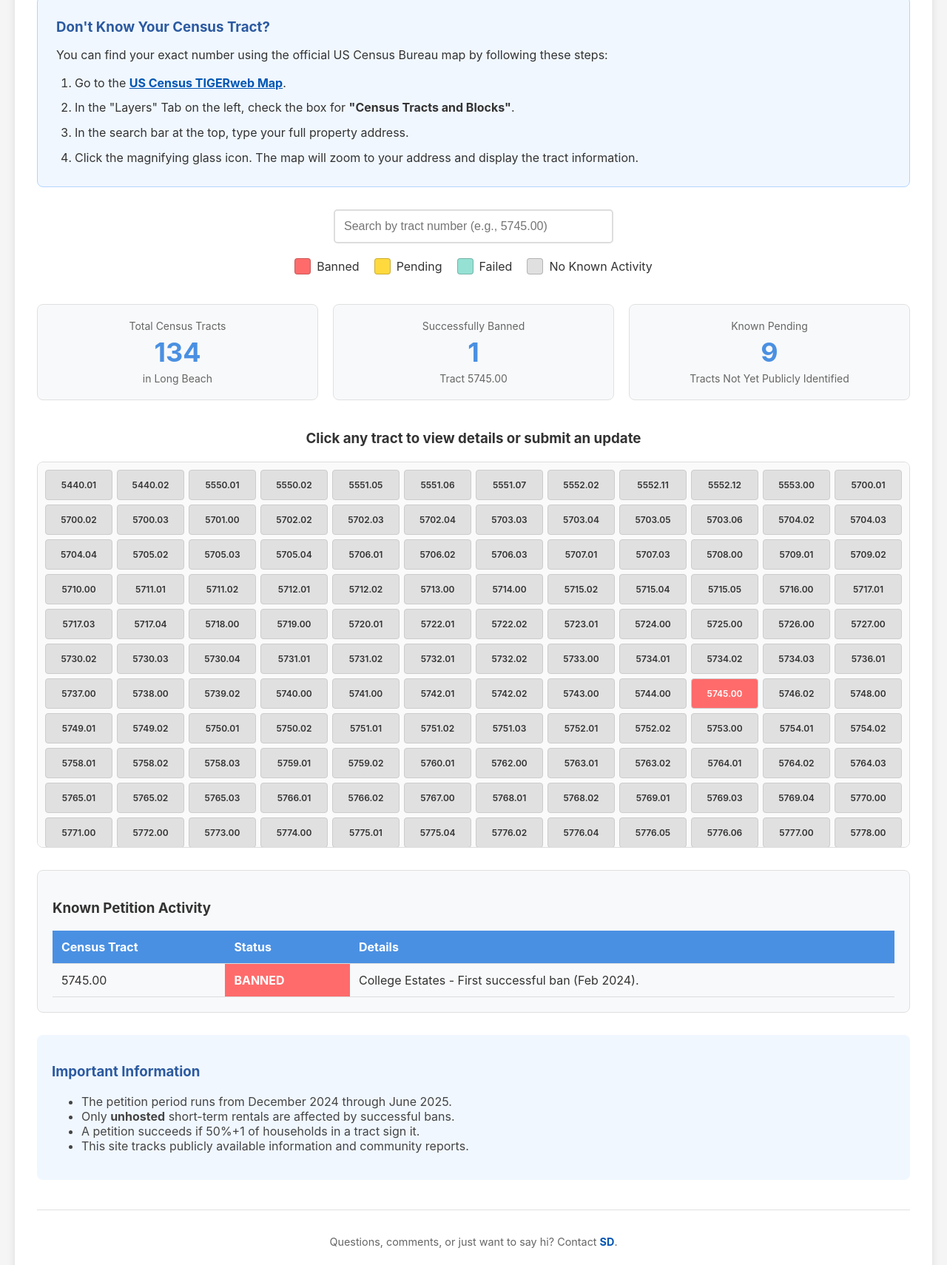
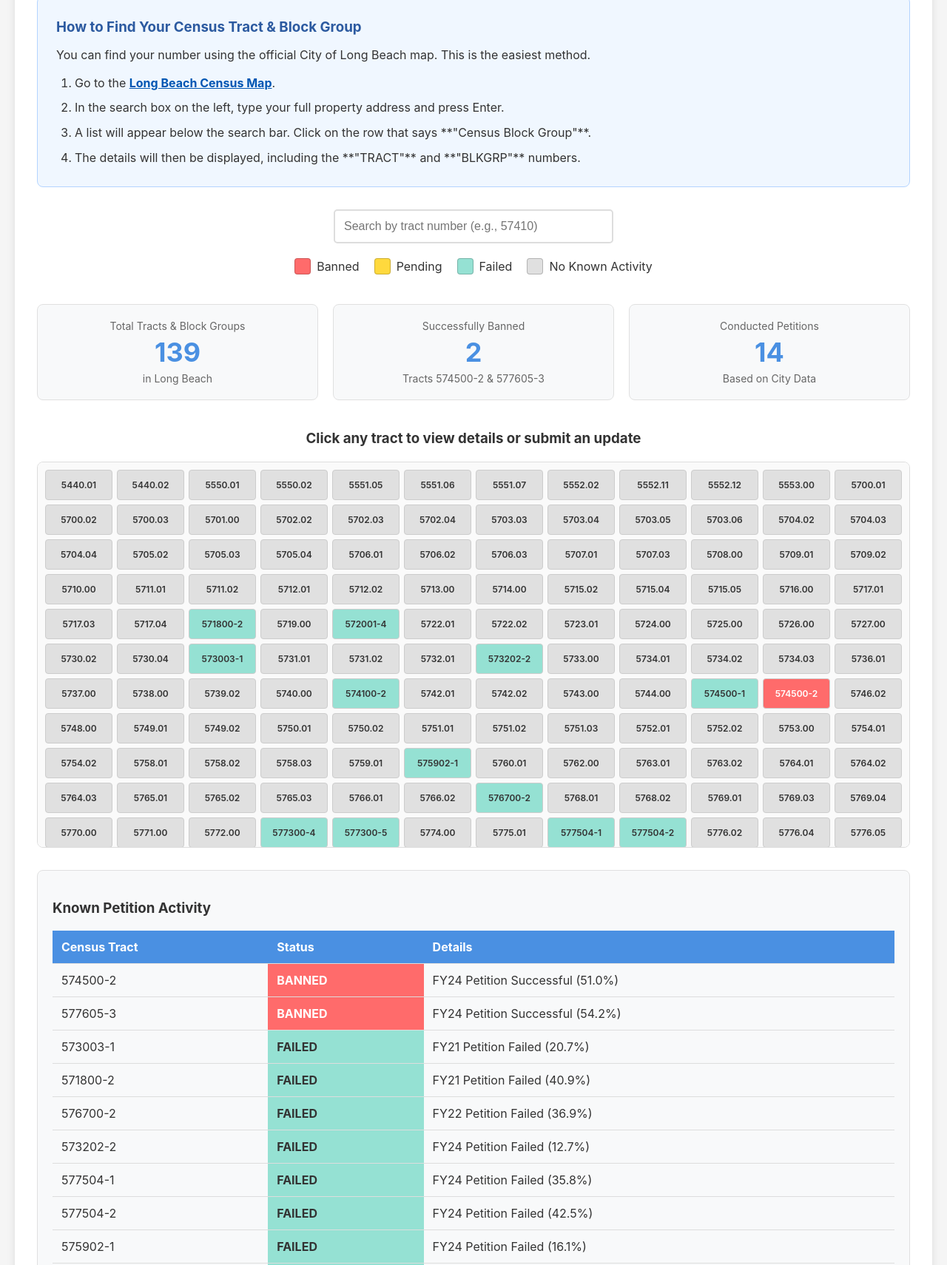
Before and after one commit to 3piecechickendinner/longbeach-str-tracker, a website built with Vite: page index.html in a window 1280 px wide. Shown: the part 184-1894 px from the top of the page at 74% size. Built offline with nearby package versions, Linux system fonts and the light colour scheme.

Commit message:
added more information about census tract and block group

```diff
--- a/index.html
+++ b/index.html
@@ -24,18 +24,18 @@
         <p class="subtitle">Track the status of unhosted Short-Term Rental petitions across all 134 census tracts.</p>
 
         <div class="instruction-box">
-          <h3>Don't Know Your Census Tract?</h3>
-          <p>You can find your exact number using the official US Census Bureau map by following these steps:</p>
+          <h3>How to Find Your Census Tract & Block Group</h3>
+          <p>You can find your number using the official City of Long Beach map. This is the easiest method.</p>
           <ol>
-            <li>Go to the <a href="https://tigerweb.geo.census.gov/tigerweb/" target="_blank" rel="noopener noreferrer">US Census TIGERweb Map</a>.</li>
-            <li>In the "Layers" Tab on the left, check the box for <strong>"Census Tracts and Blocks"</strong>.</li>
-            <li>In the search bar at the top, type your full property address.</li>
-            <li>Click the magnifying glass icon. The map will zoom to your address and display the tract information.</li>
+            <li>Go to the <a href="https://longbeachca.maps.arcgis.com/apps/webappviewer/index.html?id=a317d15dea8c49038287de63f8cd247d" target="_blank" rel="noopener noreferrer">Long Beach Census Map</a>.</li>
+            <li>In the search box on the left, type your full property address and press Enter.</li>
+            <li>A list will appear below the search bar. Click on the row that says **"Census Block Group"**.</li>
+            <li>The details will then be displayed, including the **"TRACT"** and **"BLKGRP"** numbers.</li>
           </ol>
         </div>
 
         <div class="controls">
-            <input type="text" class="search-box" id="searchBox" placeholder="Search by tract number (e.g., 5745.00)">
+            <input type="text" class="search-box" id="searchBox" placeholder="Search by tract number (e.g., 57410)">
         </div>
 
         <div class="legend">
@@ -48,18 +48,18 @@
         <div class="stats-grid">
           <div class="stat-card">
               <div class="stat-label">Total Census Tracts</div>
-                <div class="stat-number">134</div>
+              <div class="stat-number">138</div>
               <div class="stat-label">in Long Beach</div>
           </div>
           <div class="stat-card">
               <div class="stat-label">Successfully Banned</div>
-                <div class="stat-number" id="banned-count">1</div>
-                <div class="stat-label">Tract 5745.00</div>
+              <div class="stat-number" id="banned-count">2</div>
+              <div class="stat-label">Tracts 574500-2 & 577605-3</div>
           </div>
           <div class="stat-card">
-                <div class="stat-label">Known Pending</div>
-                <div class="stat-number">9</div>
-                <div class="stat-label">Tracts Not Yet Publicly Identified</div>
+              <div class="stat-label">Conducted Petitions</div>
+              <div class="stat-number" id="conducted-count">14</div>
+              <div class="stat-label">Based on City Data</div>
           </div>
       </div>
 
--- a/src/data.js
+++ b/src/data.js
@@ -1,32 +1,47 @@
-// All 134 Long Beach census tracts
-export const allTracts = [
-    "5440.01", "5440.02", "5550.01", "5550.02", "5551.05", "5551.06", "5551.07",
-    "5552.02", "5552.11", "5552.12", "5553.00", "5700.01", "5700.02", "5700.03",
-    "5701.00", "5702.02", "5702.03", "5702.04", "5703.03", "5703.04", "5703.05",
-    "5703.06", "5704.02", "5704.03", "5704.04", "5705.02", "5705.03", "5705.04",
-    "5706.01", "5706.02", "5706.03", "5707.01", "5707.03", "5708.00", "5709.01",
-    "5709.02", "5710.00", "5711.01", "5711.02", "5712.01", "5712.02", "5713.00",
-    "5714.00", "5715.02", "5715.04", "5715.05", "5716.00", "5717.01", "5717.03",
-    "5717.04", "5718.00", "5719.00", "5720.01", "5722.01", "5722.02", "5723.01",
-    "5724.00", "5725.00", "5726.00", "5727.00", "5730.02", "5730.03", "5730.04",
-    "5731.01", "5731.02", "5732.01", "5732.02", "5733.00", "5734.01", "5734.02",
-    "5734.03", "5736.01", "5737.00", "5738.00", "5739.02", "5740.00", "5741.00",
-    "5742.01", "5742.02", "5743.00", "5744.00", "5745.00", "5746.02", "5748.00",
-    "5749.01", "5749.02", "5750.01", "5750.02", "5751.01", "5751.02", "5751.03",
-    "5752.01", "5752.02", "5753.00", "5754.01", "5754.02", "5758.01", "5758.02",
-    "5758.03", "5759.01", "5759.02", "5760.01", "5762.00", "5763.01", "5763.02",
-    "5764.01", "5764.02", "5764.03", "5765.01", "5765.02", "5765.03", "5766.01",
-    "5766.02", "5767.00", "5768.01", "5768.02", "5769.01", "5769.03", "5769.04",
-    "5770.00", "5771.00", "5772.00", "5773.00", "5774.00", "5775.01", "5775.04",
-    "5776.02", "5776.04", "5776.05", "5776.06", "5777.00", "5778.00", "5779.00",
+// Official data from Petitions Conducted PDF
+export const tractStatus = {
+    // Successful
+    "574500-2": { status: "banned", details: "FY24 Petition Successful (51.0%)" },
+    "577605-3": { status: "banned", details: "FY24 Petition Successful (54.2%)" },
+    // Failed
+    "573003-1": { status: "failed", details: "FY21 Petition Failed (20.7%)" },
+    "571800-2": { status: "failed", details: "FY21 Petition Failed (40.9%)" },
+    "576700-2": { status: "failed", details: "FY22 Petition Failed (36.9%)" },
+    "573202-2": { status: "failed", details: "FY24 Petition Failed (12.7%)" },
+    "577504-1": { status: "failed", details: "FY24 Petition Failed (35.8%)" },
+    "577504-2": { status: "failed", details: "FY24 Petition Failed (42.5%)" },
+    "575902-1": { status: "failed", details: "FY24 Petition Failed (16.1%)" },
+    "574500-1": { status: "failed", details: "FY24 Petition Failed (34.2%)" },
+    "574100-2": { status: "failed", details: "FY24 Petition Failed (48.6%)" },
+    "577300-4": { status: "failed", details: "FY24 Petition Failed (31.8%)" },
+    "577300-5": { status: "failed", details: "FY24 Petition Failed (32.2%)" },
+    "572001-4": { status: "failed", details: "FY25 Petition Failed (40.9%)" },
+  };
+
+  // This is the corrected, consolidated list of all tracts and block groups to display.
+  export const allTracts = [
+    "5440.01", "5440.02", "5550.01", "5550.02", "5551.05", "5551.06",
+    "5551.07", "5552.02", "5552.11", "5552.12", "5553.00", "5700.01",
+    "5700.02", "5700.03", "5701.00", "5702.02", "5702.03", "5702.04",
+    "5703.03", "5703.04", "5703.05", "5703.06", "5704.02", "5704.03",
+    "5704.04", "5705.02", "5705.03", "5705.04", "5706.01", "5706.02",
+    "5706.03", "5707.01", "5707.03", "5708.00", "5709.01", "5709.02",
+    "5710.00", "5711.01", "5711.02", "5712.01", "5712.02", "5713.00",
+    "5714.00", "5715.02", "5715.04", "5715.05", "5716.00", "5717.01",
+    "5717.03", "5717.04", "571800-2", "5719.00", "572001-4", "5722.01",
+    "5722.02", "5723.01", "5724.00", "5725.00", "5726.00", "5727.00",
+    "5730.02", "5730.04", "573003-1", "5731.01", "5731.02",
+    "5732.01", "573202-2", "5733.00", "5734.01", "5734.02", "5734.03",
+    "5736.01", "5737.00", "5738.00", "5739.02", "5740.00", "574100-2",
+    "5742.01", "5742.02", "5743.00", "5744.00", "574500-1", "574500-2",
+    "5746.02", "5748.00", "5749.01", "5749.02", "5750.01", "5750.02",
+    "5751.01", "5751.02", "5751.03", "5752.01", "5752.02", "5753.00",
+    "5754.01", "5754.02", "5758.01", "5758.02", "5758.03", "5759.01",
+    "575902-1", "5760.01", "5762.00", "5763.01", "5763.02", "5764.01",
+    "5764.02", "5764.03", "5765.01", "5765.02", "5765.03", "5766.01",
+    "5766.02", "576700-2", "5768.01", "5768.02", "5769.01", "5769.03",
+    "5769.04", "5770.00", "5771.00", "5772.00", "577300-4", "577300-5",
+    "5774.00", "5775.01", "577504-1", "577504-2", "5776.02", "5776.04",
+    "5776.05", "5776.06", "577605-3", "5777.00", "5778.00", "5779.00",
     "5780.00", "5781.00"
-];
-
-// Current known status for specific tracts.
-// This will eventually be loaded from our Google Sheet API.
-export const tractStatus = {
-  "5745.00": { status: "banned", details: "College Estates - First successful ban (Feb 2024)." },
-  // NOTE: The 9 pending tracts are not yet identified.
-  // Once they are, we can add them here, e.g.:
-  // "5719.00": { status: "pending", details: "Petition submitted (Date)." },
-};
+  ].sort();
--- a/src/main.js
+++ b/src/main.js
@@ -8,13 +8,8 @@ const modalOverlay = document.getElementById('modalOverlay');
 const closeModalBtn = document.getElementById('closeModalBtn');
 const knownActivityBody = document.getElementById('known-activity-body');
 
-// --- State ---
-let activeTract = null;
-
-// --- Functions ---
-
 /**
- * Creates the main grid of all census tracts.
+ * Creates the main grid of all census tracts and block groups.
  */
 function createTractGrid() {
   tractGrid.innerHTML = '';
@@ -22,8 +17,9 @@ function createTractGrid() {
     const box = document.createElement('div');
     box.className = 'tract-box';
     box.textContent = tract;
-    box.dataset.tract = tract; // Use data attribute for easier selection
+    box.dataset.tract = tract;
 
+    // This simplified logic does a direct lookup, which is fast and accurate.
     const statusInfo = tractStatus[tract];
     const statusClass = statusInfo ? statusInfo.status : 'no-data';
     box.classList.add(statusClass);
@@ -38,11 +34,15 @@ function createTractGrid() {
  */
 function populateKnownActivityTable() {
     knownActivityBody.innerHTML = '';
-    for (const tract in tractStatus) {
+    const sortedKeys = Object.keys(tractStatus).sort((a, b) => {
+        return tractStatus[a].status.localeCompare(tractStatus[b].status);
+    });
+
+    for (const key of sortedKeys) {
         const row = document.createElement('tr');
-        const statusInfo = tractStatus[tract];
+        const statusInfo = tractStatus[key];
         row.innerHTML = `
-            <td>${tract}</td>
+            <td>${key}</td>
             <td style="font-weight: bold;" class="${statusInfo.status}">${statusInfo.status.toUpperCase()}</td>
             <td>${statusInfo.details}</td>
         `;
@@ -52,16 +52,14 @@ function populateKnownActivityTable() {
 
 /**
  * Displays the modal with details for a specific tract.
- * @param {string} tract - The census tract number.
  */
 function showTractDetails(tract) {
-  activeTract = tract;
   const modal = document.getElementById('infoModal');
   const title = document.getElementById('modalTitle');
   const content = document.getElementById('modalContent');
   const tractInput = document.getElementById('tractNumberInput');
 
-  title.textContent = `Census Tract ${tract}`;
+  title.textContent = `Census Tract / Block Group ${tract}`;
   tractInput.value = tract;
 
   const statusInfo = tractStatus[tract];
@@ -74,7 +72,7 @@ function showTractDetails(tract) {
   } else {
     content.innerHTML = `
       <p><strong>Status:</strong> No Known Activity</p>
-      <p>No current STR petition information is publicly available for this tract.</p>
+      <p>No petition has been conducted for this tract according to official city data.</p>
     `;
   }
 
@@ -86,30 +84,25 @@ function showTractDetails(tract) {
  * Closes the details modal.
  */
 function closeModal() {
-  const modal = document.getElementById('infoModal');
-  modal.style.display = 'none';
-  modalOverlay.style.display = 'none';
-  statusForm.reset(); // Reset form fields
+  document.getElementById('infoModal').style.display = 'none';
+  document.getElementById('modalOverlay').style.display = 'none';
+  statusForm.reset();
 }
 
 /**
  * Handles the search functionality.
- * @param {Event} e - The input event.
  */
 function handleSearch(e) {
   const searchValue = e.target.value.toLowerCase();
   const boxes = document.querySelectorAll('.tract-box');
 
   boxes.forEach(box => {
-    // Clear previous highlights
     box.classList.remove('highlight');
-
     if (searchValue && box.textContent.toLowerCase().includes(searchValue)) {
       box.classList.add('highlight');
     }
   });
 
-  // If there's a search value, scroll the first highlighted box into view
   if(searchValue) {
     const firstHighlight = document.querySelector('.tract-box.highlight');
     if (firstHighlight) {
@@ -120,10 +113,9 @@ function handleSearch(e) {
 
 /**
  * Handles the submission of the status update form.
- * @param {Event} e - The form submission event.
  */
 async function handleFormSubmit(e) {
-  e.preventDefault(); // Prevent page reload
+    e.preventDefault();
     const submitBtn = e.target.querySelector('.submit-btn');
     submitBtn.disabled = true;
     submitBtn.textContent = 'Submitting...';
@@ -131,7 +123,6 @@ async function handleFormSubmit(e) {
     const tractNumber = document.getElementById('tractNumberInput').value;
     const status = document.getElementById('statusSelect').value;
     const details = document.getElementById('details').value;
-  // --- CHANGE 1: Get the email value ---
     const email = document.getElementById('email').value;
 
     const updateData = {
@@ -139,7 +130,6 @@ async function handleFormSubmit(e) {
         status: status,
         details: details,
         submittedAt: new Date().toISOString(),
-      // --- CHANGE 2: Add the email to the data object ---
         email: email,
     };
 
@@ -168,6 +158,7 @@ async function handleFormSubmit(e) {
         closeModal();
     }
 }
+
 // --- Event Listeners ---
 searchBox.addEventListener('input', handleSearch);
 statusForm.addEventListener('submit', handleFormSubmit);
@@ -178,7 +169,13 @@ closeModalBtn.addEventListener('click', closeModal);
 function initialize() {
     createTractGrid();
     populateKnownActivityTable();
-    console.log("Long Beach STR Tracker initialized.");
+    // Update total count on the stat card
+    const totalCount = allTracts.length;
+    document.querySelector('.stat-card .stat-number').textContent = totalCount;
+    document.querySelector('.stat-card .stat-label').textContent = `Total Tracts & Block Groups`;
+
+
+    console.log("Long Beach STR Tracker initialized with official city data.");
 }
 
 // Run the app
```
Lines whose indentation alone changed are shown as unchanged.
